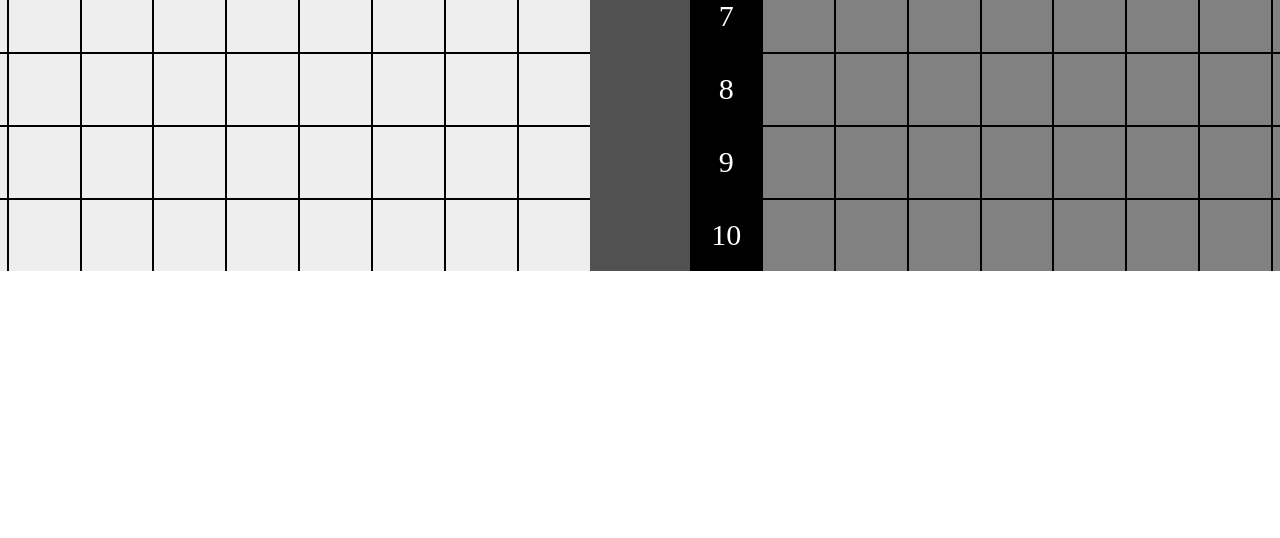
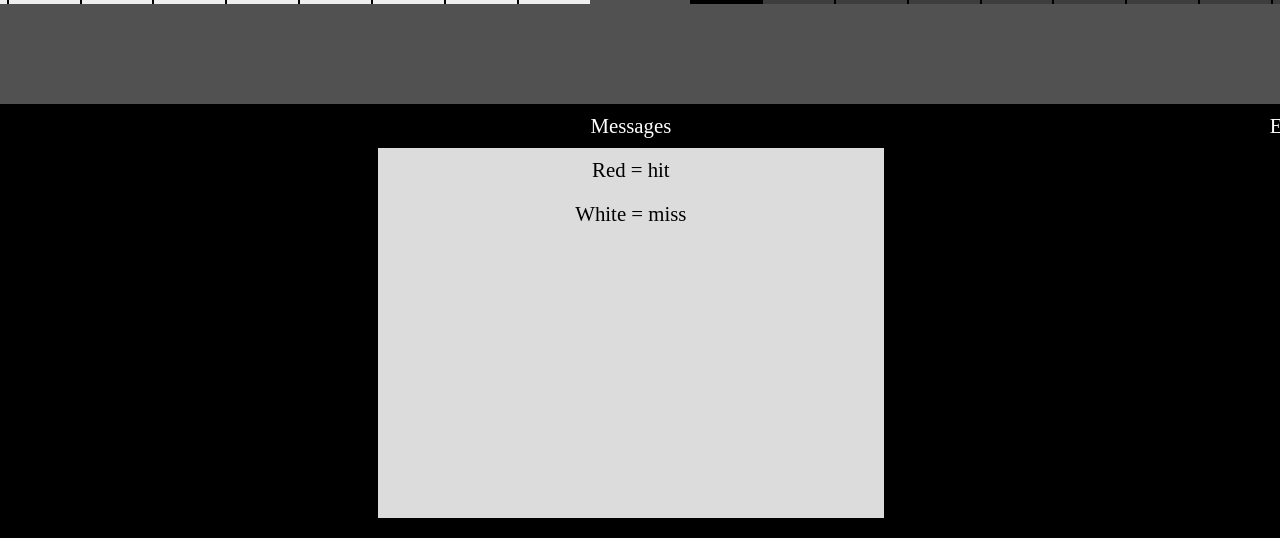
Before and after one commit to JasGdev/odin-battleship, a website with bundled scripts: page src/index.html in a window 1280 px wide. Shown: the part 529-1067 px from the top of the page. Before the commit the page ends 800 px from the top, so only its background shows below. Built offline with nearby package versions, Linux system fonts and the light colour scheme.

Commit message:
feat: add message display for log

```diff
--- a/src/core/Gameboard.js
+++ b/src/core/Gameboard.js
@@ -6,6 +6,7 @@ export class Gameboard {
 		this.board = {};
 		this.missedAttacks = new Set();
 		this.ships = [];
+		this.attacks = new Set();
 	}
 
 	placeShipAt(ship, coord, direction) {
@@ -17,7 +18,7 @@ export class Gameboard {
 		let y = Number(coord.toString().at(1));
 		let length = ship.length;
 
-		for (let i = 0; i <= length; i++) {
+		for (let i = 0; i < length; i++) {
 			let xPos;
 			let yPos;
 			if (direction == "h") {
@@ -78,10 +79,12 @@ export class Gameboard {
 		const ship2 = new Ship(2)
 		const ship3 = new Ship(3)
 		const ship4 = new Ship(4)
+		const ship5 = new Ship(5)
 
 		this.placeShipAt(ship1, 11, 'h')
 		this.placeShipAt(ship2, 12, 'h')
 		this.placeShipAt(ship3, 13, 'h')
 		this.placeShipAt(ship4, 14, 'h')
+		this.placeShipAt(ship5, 15, 'h')
 	}
 }
--- a/src/index.html
+++ b/src/index.html
@@ -64,6 +64,20 @@
 					<div class="gameboard gameboard2"></div>
 				</div>
 			</div>
+            <div class="info">
+                <div class="yourShips">
+                    <div class="label">Your Ships</div>
+					<div class="content"></div>
+                </div>
+                <div class="message">
+                    <div class="label">Messages</div>
+					<div class="content"></div>
+                </div>
+                <div class="enemyShips">
+                    <div class="label">Enemy Ships</div>
+					<div class="content"></div>
+                </div>
+            </div>
 		</div>
 
 		<script type="module" src="index.js"></script>
--- a/src/index.js
+++ b/src/index.js
@@ -1,7 +1,7 @@
 import { Player } from "./core/Player.js";
 import { Ship } from "./core/Ship.js";
 import { Gameboard } from "./core/Gameboard.js";
-import { renderDisplay } from "./ui/Renderer.js";
+import { renderDisplay, setupBoard } from "./ui/Renderer.js";
 import { initControl } from "./ui/Controller.js";
 
 const board1 = new Gameboard()
@@ -18,5 +18,6 @@ console.log(player2.gameBoard.board)
 
 
 
-renderDisplay(player1, player2)
+// renderDisplay(player1, player2)
+setupBoard(player1, player2)
 initControl(player2)
--- a/src/style.css
+++ b/src/style.css
@@ -1,7 +1,6 @@
 * {
 	margin: 0;
 	padding: 0;
-    font-family: ap;
 }
 
 .container {
@@ -10,6 +9,51 @@
 	display: flex;
 	align-items: center;
 	justify-content: center;
+	flex-direction: column;
+	gap: 100px;
+}
+
+.info {
+	background-color: black;
+	width: 1500px;
+	height: fit-content;
+	display: grid;
+	grid-column: 2fr 5fr 2fr;
+	color: white;
+    padding-bottom: 20px;
+}
+
+.info div {
+	font-size: 1.3rem;
+}
+
+.yourShips {
+	grid-column: 1/2;
+}
+
+.message {
+	grid-column: 2/3;
+	text-align: center;
+}
+
+.enemyShips {
+	grid-column: 3/4;
+	text-align: end;
+}
+
+.label {
+    padding: 10px;
+}
+.message .content {
+	height: 350px;
+	overflow-y: auto;
+    background-color: rgb(220, 220, 220);
+    color: black;
+    /* padding: 20px; */
+    display: flex;
+    flex-direction: column;
+    gap: 20px;
+    padding: 10px;
 }
 
 .display {
@@ -19,9 +63,7 @@
 	gap: 100px;
 }
 
-
-
-.gameboard{
+.gameboard {
 	grid-area: 2/2;
 	display: grid;
 	grid-template-columns: repeat(10, 1fr);
@@ -30,40 +72,44 @@
 	gap: 2px;
 }
 
-.cell{
+.cell {
 	background-color: rgb(238, 238, 238);
 }
 
-.gameboard div:hover{
+.gameboard div:hover {
 	opacity: 0.85;
 }
 
-
-.gameboard1 .hasShip{
+.gameboard1 .hasShip {
 	background-color: rgb(0, 23, 200);
 }
 
-.gameboard2 .hasShip{
+.gameboard2 .hasShip {
 	background-color: rgb(255, 0, 0);
 }
 
-.gameboard .hidden{
-    background-color: rgb(129, 129, 129);
+.gameboard .hidden {
+	background-color: rgb(61, 61, 61);
 }
 
 
-.display1, .display2{
+.hit {
+	background-color: rgb(182, 182, 182);
+}
+
+.display1,
+.display2 {
 	height: 800px;
 	width: 800px;
 	display: grid;
 	grid: 1fr 10fr / 1fr 10fr;
 }
 
-.display1, .display2{
+.display1,
+.display2 {
 	background-color: black;
 	color: rgb(255, 255, 255);
 }
-
 
 .yAxis {
 	grid-area: 1/2/2/3;
@@ -80,5 +126,4 @@
 	align-items: center;
 	justify-content: space-around;
 	font-size: 30px;
-
 }
--- a/src/ui/Controller.js
+++ b/src/ui/Controller.js
@@ -10,7 +10,6 @@ export function initControl(player, boardNum = 2) {
 				player.gameBoard.receiveAttack(coord);
 				cell.classList.remove("hidden");
                 cell.classList.add('hit')
-                renderDisplay()
 			});
 		}
 	}
--- a/src/ui/Renderer.js
+++ b/src/ui/Renderer.js
@@ -1,13 +1,16 @@
 const player1board = document.querySelector(".gameboard1");
 const player2board = document.querySelector(".gameboard2");
+const messageDisplay = document.querySelector('.message .content')
 
 function renderDisplay(player1, player2) {
-	setupBoard(player1, player2);
+
 }
 
 function setupBoard(player1, player2) {
 	populateBoardForPlayer(player1board, player1);
 	populateBoardForPlayer(player2board, player2);
+    renderMessage('White = miss')
+    renderMessage('Red = hit')
 }
 
 function populateBoardForPlayer(displayBoard, player) {
@@ -27,4 +30,12 @@ function populateBoardForPlayer(displayBoard, player) {
 	}
 }
 
-export { renderDisplay };
+
+
+function renderMessage(string){
+    const message = document.createElement('div')
+    message.textContent = string
+    messageDisplay.prepend(message)
+}
+
+export { renderDisplay, renderMessage, setupBoard};
```
Lines whose indentation alone changed are shown as unchanged.
